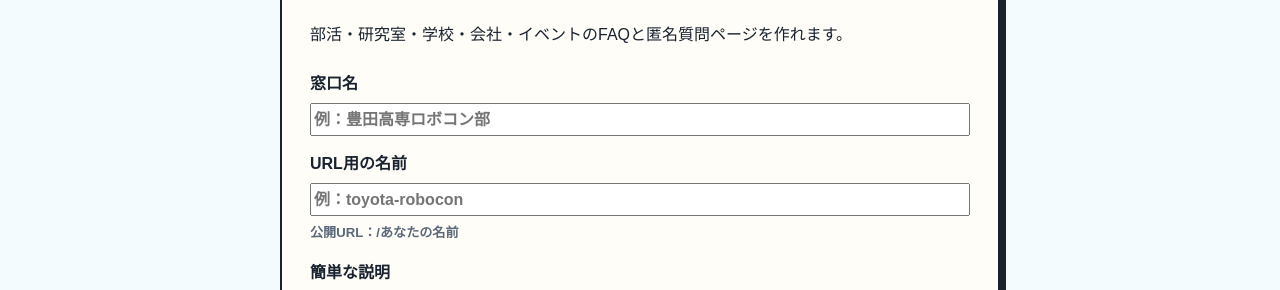
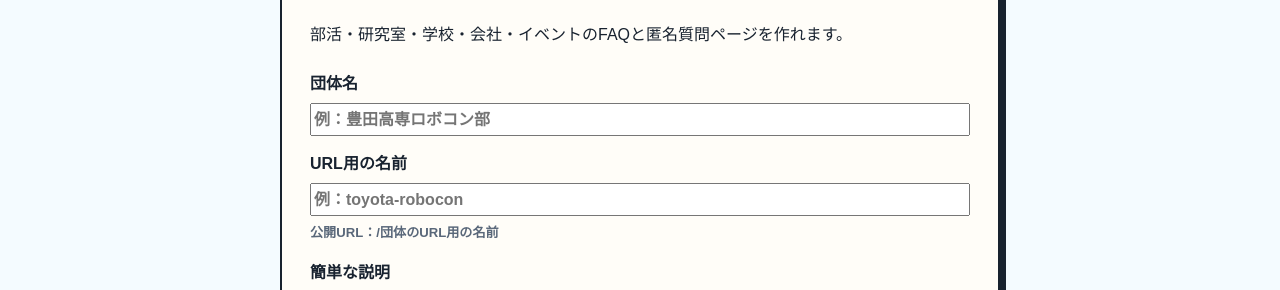
Before and after one commit to Ruisekii/kikumae-site, a Next.js app: page /open in a window 1280 px wide. Shown: the part 465-755 px from the top of the page. Built offline with nearby package versions, Linux system fonts and the light colour scheme.

Commit message:
fix: clarify portal name and lock hero lines

```diff
--- a/app/components/kikumae-client.tsx
+++ b/app/components/kikumae-client.tsx
@@ -68,7 +68,7 @@ export function KikumaeClient({ faqs }: Props) {
       </header>
       <section className="hero" id="top">
         <p className="eyebrow">聞きにくいを、聞きやすく。</p>
-        <h1>聞きにくいを、聞きやすく。<br />答える手間も、もっと軽く。</h1>
+        <h1><span className="hero-line">聞きにくいを、聞きやすく。</span><span className="hero-line">答える手間も、もっと軽く。</span></h1>
         <p>きくまえは、AIが似たFAQを探し、質問を分かりやすく整理し、回答者には回答案を用意するサービスです。人が確認した答えはFAQとして育ち、次の人が質問する前に解決できるようになります。</p>
         <div className="hero-actions"><a className="button primary" href="#faq">FAQを探す</a><a className="button accent" href="#ask">匿名で質問する</a></div>
       </section>
--- a/app/globals.css
+++ b/app/globals.css
@@ -55,3 +55,4 @@ footer { padding: 28px 24px; background: var(--navy); color: #fff; text-align: c
  .portal-create-card input, .portal-create-card textarea, .portal-admin-login input { width: 100%; }
  .portal-hero { max-width: 900px; margin: 60px auto; padding: 28px; text-align: center; }
  @media (max-width: 720px) { .feature-grid, .places-grid { grid-template-columns: 1fr; } .cycle-list { display: grid; } .cycle-list i { text-align: center; } .hero h1 { font-size: clamp(2rem, 10vw, 3.4rem); } }
+ .hero-line { display: block; white-space: nowrap; }
--- a/app/open/page.tsx
+++ b/app/open/page.tsx
@@ -7,5 +7,5 @@ export default function OpenPortalPage() {
   const [message, setMessage] = useState(''); const [created, setCreated] = useState<{ name: string; slug: string; description: string } | null>(null); const [busy, setBusy] = useState(false);
   async function submit(event: FormEvent<HTMLFormElement>) { event.preventDefault(); setBusy(true); setMessage(''); const data = new FormData(event.currentTarget); const body = Object.fromEntries(data.entries()); try { const response = await fetch('/api/portals', { method: 'POST', headers: { 'Content-Type': 'application/json' }, body: JSON.stringify(body) }); const payload = await response.json() as { message?: string; portal?: typeof created }; if (!response.ok || !payload.portal) { setMessage(payload.message ?? '作成できませんでした。'); return; } setCreated(payload.portal); } catch { setMessage('通信に失敗しました。'); } finally { setBusy(false); } }
   if (created) return <main className="portal-create-page"><div className="portal-complete"><p className="eyebrow">窓口ができました！</p><h1>あなたのきくまえ窓口です</h1><p>{created.name}の質問を、聞きやすく受け付けられます。</p><dl><dt>公開ページ</dt><dd><code>{typeof window !== 'undefined' ? `${window.location.origin}/${created.slug}` : `/${created.slug}`}</code></dd><dt>管理ページ</dt><dd><code>{typeof window !== 'undefined' ? `${window.location.origin}/${created.slug}/admin` : `/${created.slug}/admin`}</code></dd></dl><div className="form-actions"><Link className="button accent" href={`/${created.slug}`}>公開ページを見る</Link><Link className="button secondary" href={`/${created.slug}/admin`}>管理画面を開く</Link></div><p className="input-hint">URLを保存して、メンバーに共有してください。QRコードは次の更新で追加できます。</p></div></main>;
-  return <main className="portal-create-page"><header className="site-header"><Link className="brand" href="/">🐣 きくまえ</Link><Link href="/">公開ページへ</Link></header><section className="portal-create-card"><p className="eyebrow">きくまえ窓口を開く</p><h1>あなたの場所専用の、聞きやすい窓口。</h1><p>部活・研究室・学校・会社・イベントのFAQと匿名質問ページを作れます。</p><form onSubmit={submit}><label>窓口名<input name="name" required maxLength={80} placeholder="例：豊田高専ロボコン部" /></label><label>URL用の名前<input name="slug" required pattern="[a-z0-9]+(?:-[a-z0-9]+)*" maxLength={48} placeholder="例：toyota-robocon" /><span className="input-hint">公開URL：/あなたの名前</span></label><label>簡単な説明<textarea name="description" maxLength={300} placeholder="入部、見学、活動について気軽に質問できます。" /></label><label>管理者パスワード<input name="password" type="password" required minLength={10} maxLength={128} autoComplete="new-password" /></label><label>パスワード（確認）<input name="passwordConfirmation" type="password" required minLength={10} maxLength={128} autoComplete="new-password" /></label><button className="button accent" type="submit" disabled={busy}>{busy ? '窓口を開いています…' : 'きくまえ窓口を開く'}</button>{message && <p className="form-status" role="status">{message}</p>}</form></section></main>;
+  return <main className="portal-create-page"><header className="site-header"><Link className="brand" href="/">🐣 きくまえ</Link><Link href="/">公開ページへ</Link></header><section className="portal-create-card"><p className="eyebrow">きくまえ窓口を開く</p><h1>あなたの場所専用の、聞きやすい窓口。</h1><p>部活・研究室・学校・会社・イベントのFAQと匿名質問ページを作れます。</p><form onSubmit={submit}><label>団体名<input name="name" required maxLength={80} placeholder="例：豊田高専ロボコン部" /></label><label>URL用の名前<input name="slug" required pattern="[a-z0-9]+(?:-[a-z0-9]+)*" maxLength={48} placeholder="例：toyota-robocon" /><span className="input-hint">公開URL：/団体のURL用の名前</span></label><label>簡単な説明<textarea name="description" maxLength={300} placeholder="入部、見学、活動について気軽に質問できます。" /></label><label>管理者パスワード<input name="password" type="password" required minLength={10} maxLength={128} autoComplete="new-password" /></label><label>パスワード（確認）<input name="passwordConfirmation" type="password" required minLength={10} maxLength={128} autoComplete="new-password" /></label><button className="button accent" type="submit" disabled={busy}>{busy ? '窓口を開いています…' : 'きくまえ窓口を開く'}</button>{message && <p className="form-status" role="status">{message}</p>}</form></section></main>;
 }
```
